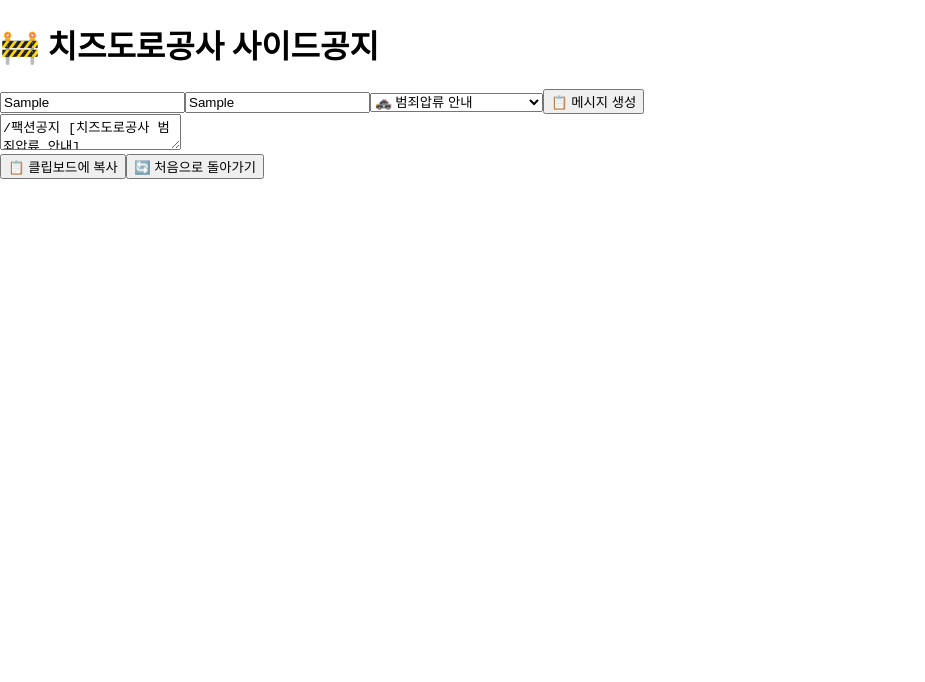
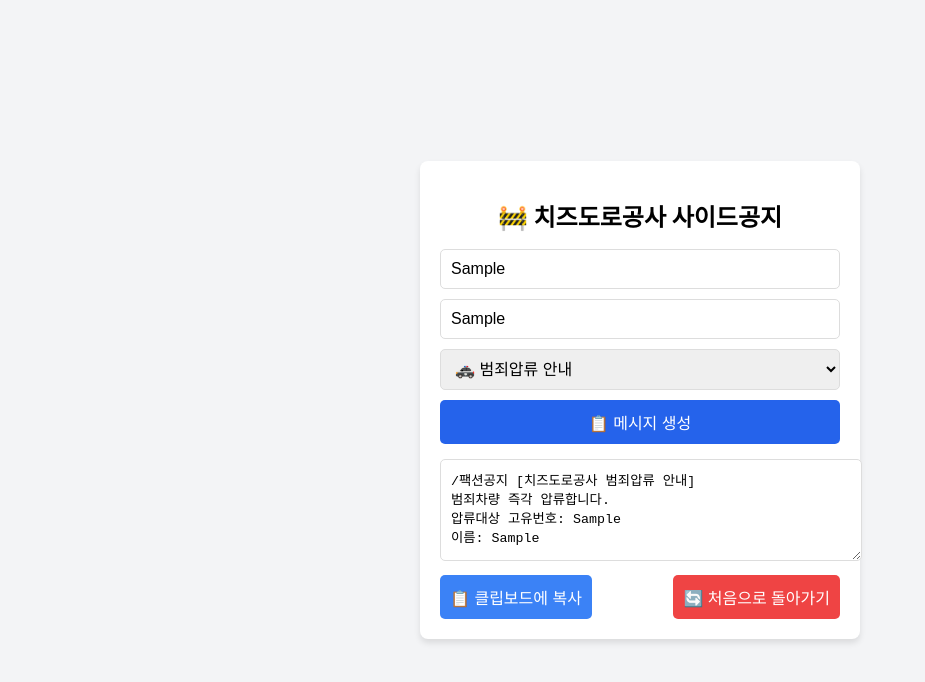
Before and after one commit to taesoo222/sidenoti, a React (Create React App) app: page / in a window 1280 px wide. Both pictures are taken after typing "Sample", "Sample" into the empty fields and a click on the button "📋 메시지 생성". Shown: the top 682 px of the page, without its empty margins (0-925 px from the left). Built offline with nearby package versions, Linux system fonts and the light colour scheme.

Commit message:
디자인수정2

```diff
--- /dev/null
+++ b/src/MessageGenerator.css
@@ -0,0 +1,77 @@
+/* MessageGenerator.css */
+.container {
+    display: flex;
+    align-items: center;
+    justify-content: center;
+    height: 100vh;
+    background-color: #f3f4f6;
+  }
+
+  .card {
+    background: white;
+    padding: 20px;
+    border-radius: 8px;
+    box-shadow: 0 4px 6px rgba(0, 0, 0, 0.1);
+    text-align: center;
+    width: 400px;
+  }
+
+  .title {
+    font-size: 1.5rem;
+    font-weight: bold;
+  }
+
+  .form {
+    display: flex;
+    flex-direction: column;
+    gap: 10px;
+    margin-top: 15px;
+  }
+
+  .input {
+    padding: 10px;
+    border: 1px solid #ddd;
+    border-radius: 5px;
+    font-size: 1rem;
+  }
+
+  .button {
+    padding: 10px;
+    border: none;
+    border-radius: 5px;
+    font-size: 1rem;
+    cursor: pointer;
+  }
+
+  .primary {
+    background-color: #2563eb;
+    color: white;
+  }
+
+  .secondary {
+    background-color: #3b82f6;
+    color: white;
+  }
+
+  .danger {
+    background-color: #ef4444;
+    color: white;
+  }
+
+  .message-box {
+    margin-top: 15px;
+  }
+
+  .textarea {
+    width: 100%;
+    height: 80px;
+    padding: 10px;
+    border: 1px solid #ddd;
+    border-radius: 5px;
+  }
+
+  .button-group {
+    display: flex;
+    justify-content: space-between;
+    margin-top: 10px;
+  }
--- a/src/MessageGenerator.js
+++ b/src/MessageGenerator.js
@@ -1,4 +1,5 @@
 import React, { useState } from "react";
+import "./MessageGenerator.css"; // CSS 파일 추가
 
 const MessageGenerator = () => {
   const [uniqueNumber, setUniqueNumber] = useState("");
@@ -43,16 +44,16 @@ const MessageGenerator = () => {
   };
 
   return (
-    <div className="flex items-center justify-center h-screen bg-gray-100">
-      <div className="bg-white p-6 rounded-lg shadow-lg text-center w-96">
-        <h1 className="text-xl font-bold">🚧 치즈도로공사 사이드공지</h1>
-        <form onSubmit={generateMessage} className="space-y-4 mt-4">
+    <div className="container">
+      <div className="card">
+        <h1 className="title">🚧 치즈도로공사 사이드공지</h1>
+        <form onSubmit={generateMessage} className="form">
           <input
             type="text"
             placeholder="압류대상 고유번호 입력"
             value={uniqueNumber}
             onChange={(e) => setUniqueNumber(e.target.value)}
-            className="border p-2 w-full rounded"
+            className="input"
             required
           />
           <input
@@ -60,32 +61,28 @@ const MessageGenerator = () => {
             placeholder="이름 입력"
             value={name}
             onChange={(e) => setName(e.target.value)}
-            className="border p-2 w-full rounded"
+            className="input"
             required
           />
           <select
             value={choiceIndex}
             onChange={(e) => setChoiceIndex(e.target.value)}
-            className="border p-2 w-full rounded"
+            className="input"
           >
             {choices.map((choice, index) => (
               <option key={index} value={index}>{choice}</option>
             ))}
           </select>
-          <button type="submit" className="bg-blue-500 text-white p-2 w-full rounded">📋 메시지 생성</button>
+          <button type="submit" className="button primary">📋 메시지 생성</button>
         </form>
         {message && (
-          <div className="mt-4">
-            <textarea
-              readOnly
-              value={message}
-              className="border p-2 w-full h-24 rounded"
-            />
-            <div className="flex justify-between mt-2">
-              <button onClick={() => navigator.clipboard.writeText(message)} className="bg-blue-500 text-white p-2 rounded w-1/2 mr-1">
+          <div className="message-box">
+            <textarea readOnly value={message} className="textarea" />
+            <div className="button-group">
+              <button onClick={() => navigator.clipboard.writeText(message)} className="button secondary">
                 📋 클립보드에 복사
               </button>
-              <button onClick={resetForm} className="bg-red-500 text-white p-2 rounded w-1/2 ml-1">
+              <button onClick={resetForm} className="button danger">
                 🔄 처음으로 돌아가기
               </button>
             </div>
```
